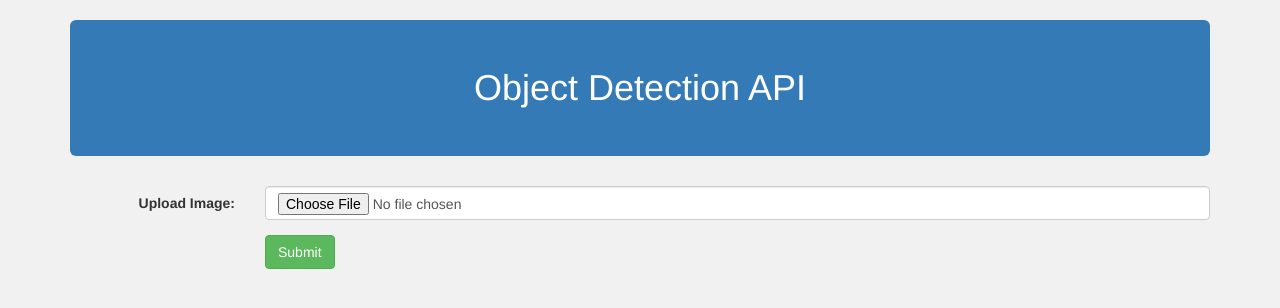
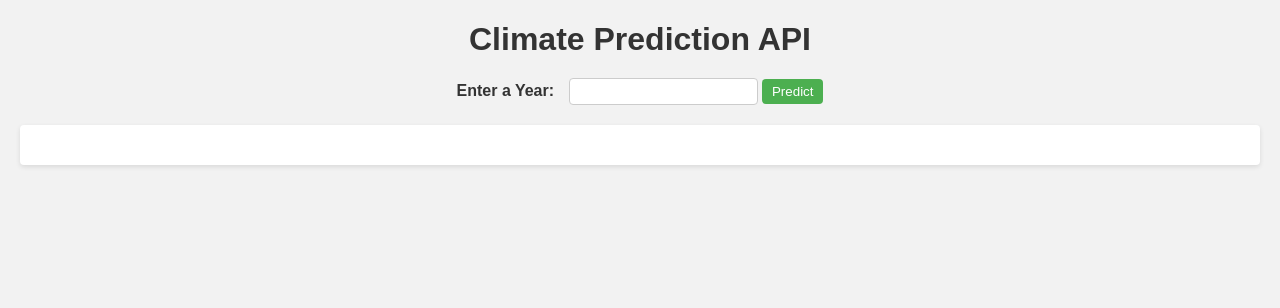
Before and after one commit to anti-integral/Flask, a Flask app: page / in a window 1280 px wide. Shown: the top 308 px of the page. Run offline with Flask 3, Linux system fonts and the light colour scheme; parts of the project's set-up code (start-up, migrations or seed data) failed here and were passed over; some libraries are stand-ins or nearby versions.

Commit message:
Initial commit

```diff
--- a/Templates/index.html
+++ b/Templates/index.html
@@ -1,67 +1,130 @@
 <!DOCTYPE html>
-<html lang="en">
+<html>
 <head>
-    <title>Object Detection API</title>
-    <meta charset="utf-8">
-    <meta name="viewport" content="width=device-width, initial-scale=1">
-    <link rel="stylesheet" href="https://maxcdn.bootstrapcdn.com/bootstrap/3.4.1/css/bootstrap.min.css">
-    <script src="https://ajax.googleapis.com/ajax/libs/jquery/3.5.1/jquery.min.js"></script>
-    <script src="https://maxcdn.bootstrapcdn.com/bootstrap/3.4.1/js/bootstrap.min.js"></script>
+    <title>Climate Prediction API</title>
     <style>
         body {
-            background-color: #f1f1f1;
+            font-family: Arial, sans-serif;
+            margin: 20px;
+            background-color: #f2f2f2;
         }
-        .jumbotron {
-            background-color: #337ab7;
-            color: white;
-        }
-        form {
-            margin-top: 20px;
-            margin-bottom: 40px;
-        }
-        h2 {
-            margin-top: 40px;
+
+        h1 {
+            text-align: center;
+            color: #333333;
             margin-bottom: 20px;
         }
-        img {
-            display: block;
-            margin: 0 auto;
-            max-width: 600px;
-            height: auto;
+
+        form {
+            margin-bottom: 20px;
+            text-align: center;
+        }
+
+        label {
+            font-weight: bold;
+            color: #333333;
+            margin-right: 10px;
+        }
+
+        input[type="text"] {
+            padding: 5px;
+            border: 1px solid #cccccc;
+            border-radius: 4px;
+        }
+
+        button[type="submit"] {
+            padding: 5px 10px;
+            background-color: #4CAF50;
+            color: white;
+            border: none;
+            cursor: pointer;
+            border-radius: 4px;
+        }
+
+        #prediction-result {
             margin-top: 20px;
-            margin-bottom: 20px;
+            background-color: #ffffff;
+            padding: 20px;
+            border-radius: 4px;
+            box-shadow: 0 2px 5px rgba(0, 0, 0, 0.1);
+            text-align: center;
+        }
+
+        #prediction-result table {
+            display: inline-block;
+            text-align: left;
+        }
+
+        #prediction-result th,
+        #prediction-result td {
+            padding: 10px;
+            border-bottom: 1px solid #dddddd;
+            white-space: nowrap;
+            overflow: hidden;
+            text-overflow: ellipsis;
+        }
+
+        #prediction-result th {
+            background-color: #4CAF50;
+            color: white;
+            text-transform: uppercase;
+        }
+
+        #prediction-result td {
+            background-color: #ffffff;
+            color: #333333;
         }
     </style>
 </head>
 <body>
-    <div class="container">
-        <h1 class="jumbotron text-center">Object Detection API</h1>
-        <form class="form-horizontal" action="/submit" method="post" enctype="multipart/form-data">
-            <div class="form-group">
-                <label class="control-label col-sm-2" for="pwd">Upload Image:</label>
-                <div class="col-sm-10">
-                    <input type="file" class="form-control" name="image" required>
-                </div>
-            </div>
-            <div class="form-group">
-                <div class="col-sm-offset-2 col-sm-10">
-                    <button type="submit" class="btn btn-success">Submit</button>
-                </div>
-            </div>
-        </form>
+    <h1>Climate Prediction API</h1>
+    <form id="prediction-form">
+        <label for="year-input">Enter a Year:</label>
+        <input type="text" id="year-input" name="year" required>
+        <button type="submit">Predict</button>
+    </form>
 
-        {% if img_name %}
-        <h2> Your Prediction:</h2>
-        <div class="row">
-            <div class="col-md-6">
-                <img src="{{ url_for('static', filename=img_name) }}" height="400px" width="400px">
-            </div>
-            <div class="col-md-6">
-                <img src="{{ url_for('static', filename=output_name) }}" height="400px" width="400px">
-            </div>
-        </div>
-    {% endif %}
+    <div id="prediction-result"></div>
 
-    </div>
+    <script>
+        const form = document.getElementById('prediction-form');
+        const resultDiv = document.getElementById('prediction-result');
+
+        form.addEventListener('submit', async (event) => {
+            event.preventDefault();
+            resultDiv.textContent = 'Loading...';
+
+            const yearInput = document.getElementById('year-input').value;
+
+            const response = await fetch('/predict', {
+                method: 'POST',
+                headers: {
+                    'Content-Type': 'application/json'
+                },
+                body: JSON.stringify({ year: yearInput })
+            });
+
+            const data = await response.json();
+
+            resultDiv.innerHTML = '';
+
+            const table = document.createElement('table');
+
+            const tableHeaderKeys = Object.keys(data);
+            tableHeaderKeys.forEach((key) => {
+                const tableRow = document.createElement('tr');
+                const th = document.createElement('th');
+                th.textContent = key;
+                tableRow.appendChild(th);
+                const td = document.createElement('td');
+                const value = data[key];
+                td.textContent = typeof value === 'number' ? value.toFixed(6) : value;
+                tableRow.appendChild(td);
+                table.appendChild(tableRow);
+            });
+
+            resultDiv.appendChild(table);
+        });
+    </script>
 </body>
 </html>
--- a/app.py
+++ b/app.py
@@ -1,37 +1,106 @@
+from flask import Flask, request, jsonify,render_template
+import pandas as pd
+import numpy as np
+from sklearn.preprocessing import MinMaxScaler
+from tensorflow.keras.models import load_model
 import os
-import numpy as np
-from flask import Flask, render_template, request
-import functions
-import cv2
+import json
+app = Flask(__name__)
+# Load the trained model
+model = load_model('Lstm.h5')
+# Get the absolute path of the CSV file
+data_path = os.path.abspath('clean_data.csv')
 
-os.environ['TF_CPP_MIN_LOG_LEVEL'] = '2'
-app = Flask(__name__, static_folder='static')
+# Load the data from the CSV file
+data = pd.read_csv(data_path)
 
-@app.route("/", methods=['GET', 'POST'])
-def main():
-    return render_template("index.html")
 
-@app.route("/submit", methods=['GET', 'POST'])
-def get_output():
-    if request.method == 'POST':
-        img_file = request.files['image']
-        img_path = "static/" + img_file.filename
-        img_file.save(img_path)
-        img = cv2.imread(img_path)
-        img = cv2.resize(img, (416, 416))
-        label, bbox, confidence = functions.yolo(img_path)
-        for i, label in enumerate(label):
-            cv2.rectangle(img, (int(bbox[i][0]), int(bbox[i][1])),
-                          (int(bbox[i][2]), int(bbox[i][3])), (0, 255, 0), 2)
-            cv2.putText(img, label + " (" + str(confidence[i]) + ")",
-                        (int(bbox[i][0]),int(bbox[i][1])-5), cv2.FONT_HERSHEY_SIMPLEX,
-                        0.5, (255, 255, 255), 1, cv2.LINE_AA)
 
-        output_path = "static/output_" + img_file.filename
-        output_name = "output_" + img_file.filename
-        cv2.imwrite(output_path, img)
+# Define the target variables
+target_variables = ['CO2', 'Methane', 'Nitrous_Oxide', 'CFCs',
+       'Hydrochlorofluorocarbons', 'Hydrofluorocarbons',
+       'Total_Greenhouse_Gases', 'Total_Greenhouse_Gases_Scaled',
+       '1990_Equals_1', 'Change', 'Surface_Temperature', 'CO2_Mean']
 
-        return render_template("index.html", img_name=img_file.filename, output_name=output_name)
+# Normalize the data
+scaler = MinMaxScaler()
+data_scaled = scaler.fit_transform(data[target_variables])
 
-if __name__=='__main__':
-    app.run(debug=True, host='localhost', port=5000)
+# Define the number of time steps (lags) to consider
+time_steps = 1
+@app.route('/')
+def index():
+    return render_template('index.html')
+# Endpoint for making predictions
+@app.route('/predict', methods=['POST'])
+def predict():
+    # Get the input year from the request
+    input_year = int(request.json['year'])
+
+    predicted_val = []
+    if input_year>2021:
+        # Prepare the input data
+        input_data = data[data['Year'] <= 2021]
+        input_data_scaled = scaler.transform(input_data[target_variables])
+        # Prepare the input sequence
+        input_sequences = []
+        for i in range(len(input_data_scaled) - time_steps, len(input_data_scaled)):
+            input_sequences.append(input_data_scaled[i - time_steps:i])
+
+        for year in range(2022, input_year + 1):
+            input_sequences_array = np.array([sequence for sequence in input_sequences if len(sequence) == time_steps])
+            input_sequence_reshaped = np.reshape(input_sequences_array, (input_sequences_array.shape[0], input_sequences_array.shape[1], len(target_variables)))
+
+            # Make predictions for the input sequence
+            predictions = model.predict(input_sequence_reshaped[-1].reshape(1, time_steps, len(target_variables)))
+
+            # Inverse transform the predicted values
+            prediction = scaler.inverse_transform(predictions)
+
+            # Get the predicted values for the current year
+            predicted_values = prediction[0]
+
+            # Append the predicted values to the results
+            predicted_val.append(predicted_values)
+            # for variable, value in zip(target_variables, prediction_val[-1]):
+            #   print(f"{variable}: {value}")
+            # Update the input sequence for the next iteration
+            input_sequences[0][:-1] = input_sequences[0][1:]  # Remove the first value
+            input_sequences[0][-1] = np.array(predictions)  # Add predictions at the last index
+    else:
+        input_data = data[data['Year'] < input_year]
+        input_data_scaled = scaler.transform(input_data[target_variables])
+        # Prepare the input sequence
+        input_sequence = []
+        for i in range(len(input_data_scaled) - time_steps, len(input_data_scaled)):
+            input_sequence.append(input_data_scaled[i - time_steps:i])
+
+        input_sequence = np.array(input_sequence)
+
+        # Reshape the input sequence for LSTM (input_shape: [samples, time_steps, features])
+        input_sequence = np.reshape(input_sequence, (input_sequence.shape[0], input_sequence.shape[1], len(target_variables)))
+
+        # Make predictions for the input sequence
+        predictions = model.predict(input_sequence)
+
+        # Inverse transform the predicted values
+        predicted_val = scaler.inverse_transform(predictions)
+    # Prepare the response
+    # Create a dictionary to store the predicted values
+    prediction_dict = {}
+
+    # Populate the dictionary with variable names and predicted values
+    for variable, value in zip(target_variables, predicted_val[-1]):
+        prediction_dict[variable] = float(value)  # Convert to float
+
+    # Convert the dictionary to JSON
+    prediction_json = json.dumps(prediction_dict)
+
+    # Print the JSON
+    print(prediction_json)
+    # print(jsonify(response))
+    # Return the predictions as JSON response
+    return prediction_json
+
+if __name__ == '__main__':
+    app.run()
--- a/classes.txt
+++ /dev/null
@@ -1,6 +0,0 @@
-actal
-clarinase
-escitalopram
-panadol
-sensitamine
-tripolidine
--- a/functions.py
+++ /dev/null
@@ -1,34 +0,0 @@
-import numpy as np
-import tensorflow as tf
-import cv2
-from tensorflow.keras.models import load_model
-import torch
-print(cv2.__version__)
-#model = torch.hub.load('ultralytics/yolov5', 'yolov5s')
-#for custom Model
-model = torch.hub.load('ultralytics/yolov5', 'custom', path='model.pt')
-classes=[]
-f=open('classes.txt','r')
-for line in f:
-	classes.append(line.strip())
-
-#for custom Model
-#model = torch.hub.load('ultralytics/yolov5', 'custom', path='yolov5s.pt')
-def yolo(img_path):
-  img=cv2.imread(img_path)
-  img=cv2.resize(img, (416,416))
-  results = model(img)
-  print(results.pandas().xyxy[0])
-  Label,Bbox,Confidence=[],[],[]
-  for res in results.pandas().xyxy:
-      # print(len(res))
-      for obj in range(len(res)):
-          if res['confidence'][obj]>0.2:
-              (x1, y1, x2, y2) = (res['xmin'][obj],res['ymin'][obj],res['xmax'][obj],res['ymax'][obj])
-              bbox=(x1,y1,x2,y2)
-              className = classes[res['class'][obj]]
-              Label.append(className)
-              Bbox.append(bbox)
-              Confidence.append(res['confidence'][obj])
-            #   cv2.rectangle(img, (int(x1), int(y1)), (int(x2), int(y2)), (250, 19, 10),2)
-  return Label,Bbox,Confidence
```
Also changed, not shown: clean_data.csv (added, +46 -0 lines), static/output_pill.jpg (deleted), static/pill.jpg (deleted), 5 other files.
